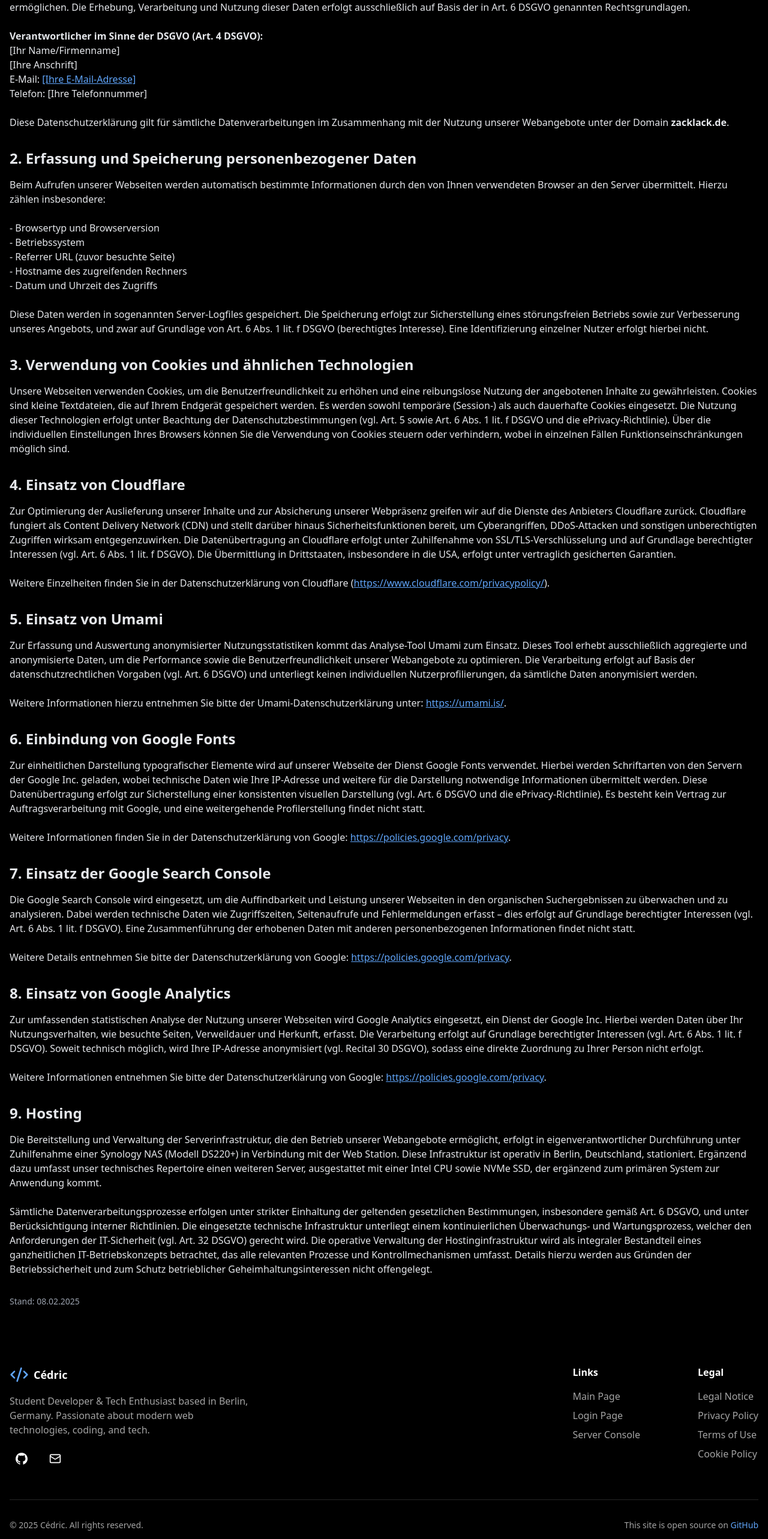
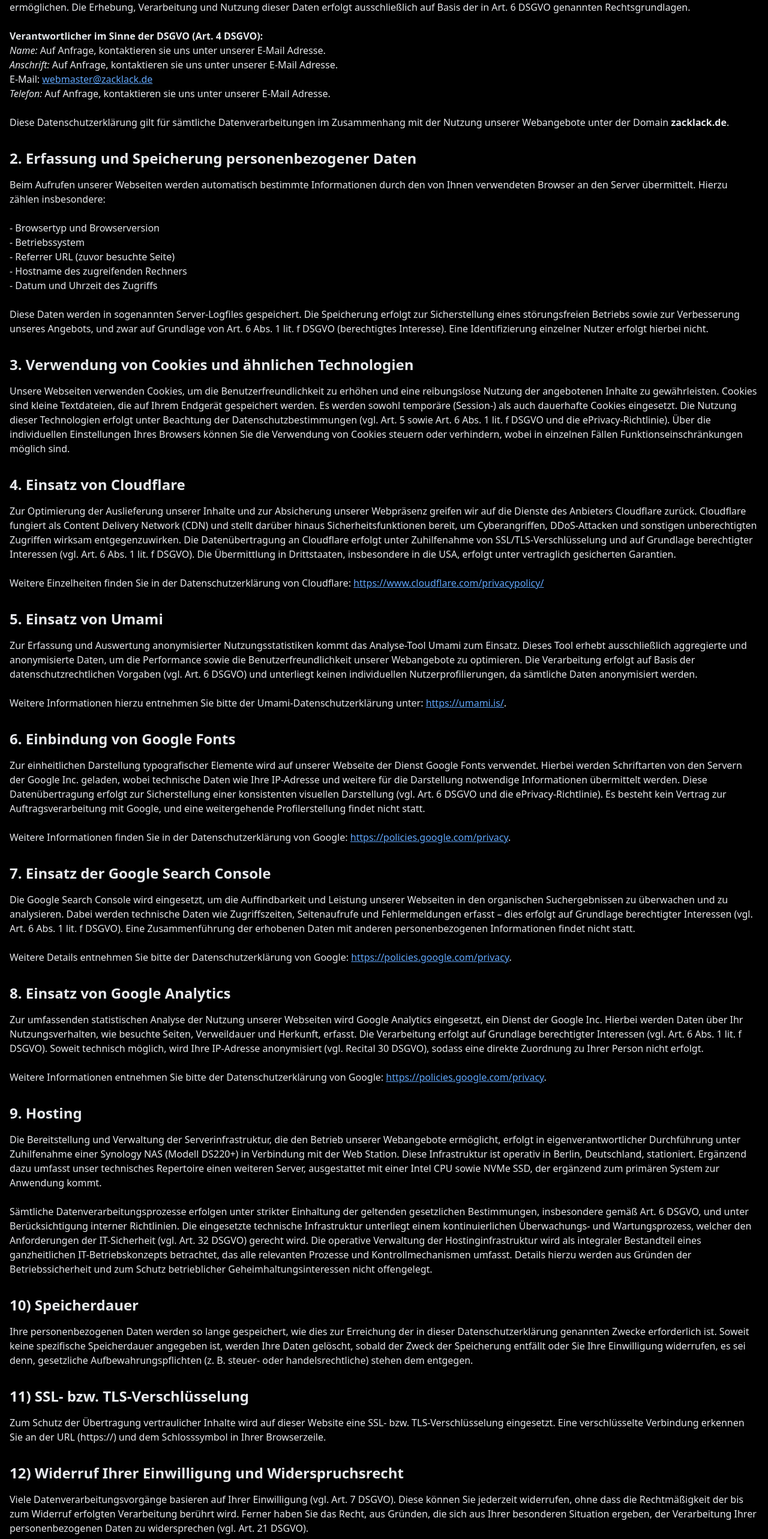
Before and after one commit to Zzackllack/Datenschutzerklaerung, a React (Vite) app: page / in a window 1280 px wide. Shown: the part 1160-3726 px from the top of the page at 60% size. Built offline with nearby package versions, Linux system fonts and the light colour scheme.

Commit message:
Add additional sections to the Policy component for data retention, encryption, and user rights

```diff
--- a/src/components/Policy.tsx
+++ b/src/components/Policy.tsx
@@ -15,16 +15,16 @@
                 <br /><br />
                 <strong>Verantwortlicher im Sinne der DSGVO (Art. 4 DSGVO):</strong>
                 <br />
-                [Ihr Name/Firmenname]
+                <em>Name:</em> Auf Anfrage, kontaktieren sie uns unter unserer E-Mail Adresse.
                 <br />
-                [Ihre Anschrift]
+                <em>Anschrift:</em> Auf Anfrage, kontaktieren sie uns unter unserer E-Mail Adresse.
                 <br />
                 E-Mail:{" "}
-                <a href="mailto:[Ihre E-Mail-Adresse]" className="text-blue-400 underline">
-                    [Ihre E-Mail-Adresse]
+                <a href="mailto:webmaster@zacklack.de" className="text-blue-400 underline">
+                    webmaster@zacklack.de
                 </a>
                 <br />
-                Telefon: [Ihre Telefonnummer]
+                <em>Telefon:</em> Auf Anfrage, kontaktieren sie uns unter unserer E-Mail Adresse.
                 <br /><br />
                 Diese Datenschutzerklärung gilt für sämtliche Datenverarbeitungen im Zusammenhang mit der Nutzung unserer Webangebote unter der Domain{" "}
                 <strong>zacklack.de</strong>.
@@ -56,7 +56,7 @@
             <p className="mb-4">
                 Zur Optimierung der Auslieferung unserer Inhalte und zur Absicherung unserer Webpräsenz greifen wir auf die Dienste des Anbieters Cloudflare zurück. Cloudflare fungiert als Content Delivery Network (CDN) und stellt darüber hinaus Sicherheitsfunktionen bereit, um Cyberangriffen, DDoS-Attacken und sonstigen unberechtigten Zugriffen wirksam entgegenzuwirken. Die Datenübertragung an Cloudflare erfolgt unter Zuhilfenahme von SSL/TLS-Verschlüsselung und auf Grundlage berechtigter Interessen (vgl. Art. 6 Abs. 1 lit. f DSGVO). Die Übermittlung in Drittstaaten, insbesondere in die USA, erfolgt unter vertraglich gesicherten Garantien.
                 <br /><br />
-                Weitere Einzelheiten finden Sie in der Datenschutzerklärung von Cloudflare (
+                Weitere Einzelheiten finden Sie in der Datenschutzerklärung von Cloudflare:{" "}
                 <a
                     href="https://www.cloudflare.com/privacypolicy/"
                     target="_blank"
@@ -65,7 +65,6 @@
                 >
                     https://www.cloudflare.com/privacypolicy/
                 </a>
-                ).
             </p>
 
             <h2 className="text-2xl font-semibold mt-8 mb-4">5. Einsatz von Umami</h2>
@@ -135,6 +134,41 @@
                 Sämtliche Datenverarbeitungsprozesse erfolgen unter strikter Einhaltung der geltenden gesetzlichen Bestimmungen, insbesondere gemäß Art. 6 DSGVO, und unter Berücksichtigung interner Richtlinien. Die eingesetzte technische Infrastruktur unterliegt einem kontinuierlichen Überwachungs- und Wartungsprozess, welcher den Anforderungen der IT-Sicherheit (vgl. Art. 32 DSGVO) gerecht wird. Die operative Verwaltung der Hostinginfrastruktur wird als integraler Bestandteil eines ganzheitlichen IT-Betriebskonzepts betrachtet, das alle relevanten Prozesse und Kontrollmechanismen umfasst. Details hierzu werden aus Gründen der Betriebssicherheit und zum Schutz betrieblicher Geheimhaltungsinteressen nicht offengelegt.
             </p>
 
+            <h2 className="text-2xl font-semibold mt-8 mb-4">10) Speicherdauer</h2>
+            <p className="mb-4">
+                Ihre personenbezogenen Daten werden so lange gespeichert, wie dies zur Erreichung der in dieser Datenschutzerklärung genannten Zwecke erforderlich ist. Soweit keine spezifische Speicherdauer angegeben ist, werden Ihre Daten gelöscht, sobald der Zweck der Speicherung entfällt oder Sie Ihre Einwilligung widerrufen, es sei denn, gesetzliche Aufbewahrungspflichten (z. B. steuer- oder handelsrechtliche) stehen dem entgegen.
+            </p>
+
+            <h2 className="text-2xl font-semibold mt-8 mb-4">11) SSL- bzw. TLS-Verschlüsselung</h2>
+            <p className="mb-4">
+                Zum Schutz der Übertragung vertraulicher Inhalte wird auf dieser Website eine SSL- bzw. TLS-Verschlüsselung eingesetzt. Eine verschlüsselte Verbindung erkennen Sie an der URL (https://) und dem Schlosssymbol in Ihrer Browserzeile.
+            </p>
+
+            <h2 className="text-2xl font-semibold mt-8 mb-4">12) Widerruf Ihrer Einwilligung und Widerspruchsrecht</h2>
+            <p className="mb-4">
+                Viele Datenverarbeitungsvorgänge basieren auf Ihrer Einwilligung (vgl. Art. 7 DSGVO). Diese können Sie jederzeit widerrufen, ohne dass die Rechtmäßigkeit der bis zum Widerruf erfolgten Verarbeitung berührt wird. Ferner haben Sie das Recht, aus Gründen, die sich aus Ihrer besonderen Situation ergeben, der Verarbeitung Ihrer personenbezogenen Daten zu widersprechen (vgl. Art. 21 DSGVO).
+            </p>
+
+            <h2 className="text-2xl font-semibold mt-8 mb-4">13) Beschwerderecht bei der zuständigen Aufsichtsbehörde</h2>
+            <p className="mb-4">
+                Sollten Sie den Eindruck haben, dass die Verarbeitung Ihrer personenbezogenen Daten gegen die geltenden Datenschutzbestimmungen verstößt, steht Ihnen das Recht zu, sich bei der zuständigen Aufsichtsbehörde zu beschweren. Zuständig hierfür ist in der Regel die Aufsichtsbehörde Ihres gewöhnlichen Aufenthalts oder des Ortes, an dem der mutmaßliche Verstoß stattgefunden hat.
+            </p>
+
+            <h2 className="text-2xl font-semibold mt-8 mb-4">14) Recht auf Datenübertragbarkeit</h2>
+            <p className="mb-4">
+                Sie haben das Recht, Ihre personenbezogenen Daten, die auf Grundlage Ihrer Einwilligung oder zur Vertragserfüllung automatisiert verarbeitet werden, in einem gängigen, maschinenlesbaren Format zu erhalten und diese Daten an einen anderen Verantwortlichen zu übermitteln (vgl. Art. 20 DSGVO).
+            </p>
+
+            <h2 className="text-2xl font-semibold mt-8 mb-4">15) Auskunft, Berichtigung und Löschung</h2>
+            <p className="mb-4">
+                Sie haben jederzeit das Recht auf unentgeltliche Auskunft über Ihre bei uns gespeicherten personenbezogenen Daten, deren Herkunft, Empfänger und den Zweck der Datenverarbeitung (vgl. Art. 15 DSGVO). Ferner haben Sie das Recht, unrichtige Daten berichtigen zu lassen sowie unter Beachtung gesetzlicher Vorgaben die Löschung Ihrer personenbezogenen Daten zu verlangen (vgl. Art. 16 und 17 DSGVO).
+            </p>
+
+            <h2 className="text-2xl font-semibold mt-8 mb-4">16) Recht auf Einschränkung der Verarbeitung</h2>
+            <p className="mb-4">
+                Unter bestimmten Voraussetzungen haben Sie das Recht, die Einschränkung der Verarbeitung Ihrer personenbezogenen Daten zu verlangen. Dies gilt beispielsweise, wenn Sie die Richtigkeit der Daten bestreiten oder wenn die Verarbeitung unrechtmäßig erfolgt ist. In diesen Fällen werden die Daten – abgesehen von der Speicherung – nur mit Ihrer Einwilligung oder zur Geltendmachung, Ausübung oder Verteidigung von Rechtsansprüchen weiterverarbeitet.
+            </p>
+
             <p className="mt-8 text-sm text-gray-400">
                 Stand: 08.02.2025
             </p>
```
